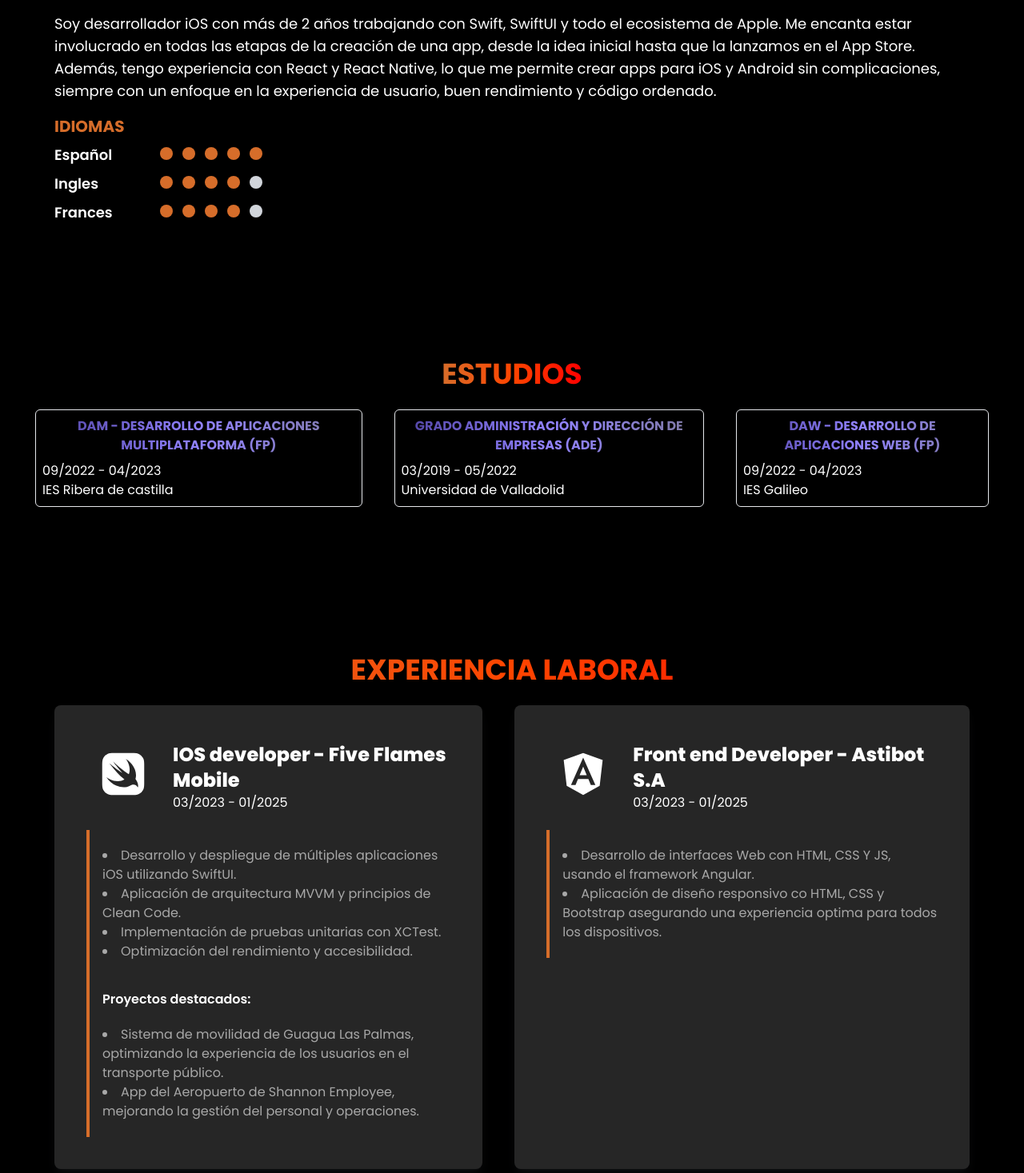
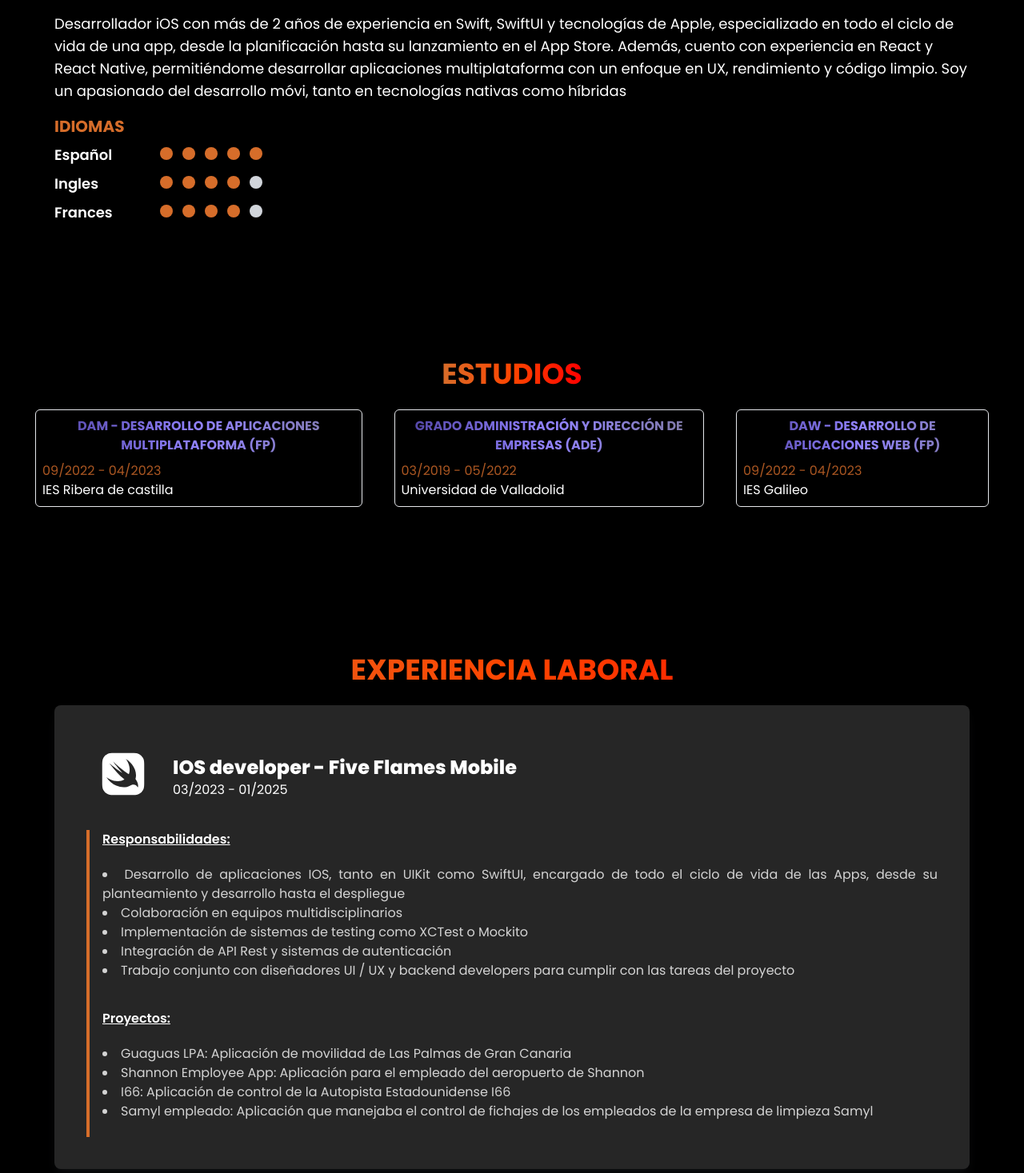
Before and after one commit to pablofu9/lading-page, a React (Vite) app: page / in a window 1280 px wide. Shown: the part 1330-2797 px from the top of the page at 80% size. Built offline with nearby package versions, Linux system fonts and the light colour scheme.

Commit message:
Change work experience display

```diff
--- a/src/components/ExperienceCard.jsx
+++ b/src/components/ExperienceCard.jsx
@@ -10,7 +10,7 @@
   techIcon: TechIconComponent // Nuevo prop para el icono tecnológico
 }) => {
   return (
-    <div className="bg-darkGray shadow-lg rounded-lg p-10 mx-auto w-auto h-auto shadow-gray-500/10">
+    <div className="bg-darkGray shadow-lg rounded-lg p-10 mx-auto w-auto h-auto shadow-gray-500/10 text-justify">
       <div className="flex items-center mb-4">
         {/* Icono tecnológico (si se pasa) */}
         {TechIconComponent && <TechIcon icon={TechIconComponent}/>}
@@ -23,15 +23,17 @@
         </div>
       </div>
       <div className="border-l-4 border-orangeColor pl-4">
-        <ul className="list-disc list-inside text-white/60 py-5">
+      <p className="font-semibold mt-4 underline">Responsabilidades:</p>
+
+        <ul className="list-disc list-inside text-white/80 py-5">
           {description.map((desc, index) => (
             <li key={index}>{desc}</li>
           ))}
         </ul>
         {proyects.length > 0 && (
           <>
-            <p className="font-semibold mt-4">Proyectos destacados:</p>
-            <ul className="list-disc list-inside text-white/60 py-5">
+            <p className="font-semibold mt-4 underline">Proyectos:</p>
+            <ul className="list-disc list-inside text-white/80 py-5 ">
               {proyects.map((project, index) => (
                 <li key={index}>{project}</li>
               ))}
--- a/src/components/WorkExperience.jsx
+++ b/src/components/WorkExperience.jsx
@@ -14,32 +14,35 @@
       className="mt-4 md:mt-4 text-left flex flex-col items-center h-full justify-start py-11 md:py-0"
       id="work"
     >
-      <div className="mt-4 md:mt-4 text-left flex flex-col h-full py-11 md:py-11 px-11">
+      <div className="mt-4 md:mt-4 text-left flex flex-row h-full py-11 md:py-11 px-11">
         <div className="my-auto mx-6">
         <h2 className="text-4xl md:text-4xl font-bold mb-6 uppercase bg-gradient-orange-red bg-clip-text text-transparent text-center">
             Experiencia laboral
           </h2>
-          <div className="flex flex-col sm:flex-row gap-10">
+          <div className="space-y-10">
             <ExperienceCard
               company="Five Flames Mobile"
               job="IOS developer"
               date="03/2023 - 01/2025"
               description={[
-                "Desarrollo y despliegue de múltiples aplicaciones iOS utilizando SwiftUI.",
-                "Aplicación de arquitectura MVVM y principios de Clean Code.",
-                "Implementación de pruebas unitarias con XCTest.",
-                "Optimización del rendimiento y accesibilidad.",
+                "Desarrollo de aplicaciones IOS, tanto en UIKit como SwiftUI, encargado de todo el ciclo de vida de las Apps, desde su planteamiento y desarrollo hasta el despliegue",
+                "Colaboración en equipos multidisciplinarios",
+                "Implementación de sistemas de testing como XCTest o Mockito",
+                "Integración de API Rest y sistemas de autenticación",
+                "Trabajo conjunto con diseñadores UI / UX y backend developers para cumplir con las tareas del proyecto"
               ]}
               proyects={[
-                "Sistema de movilidad de Guagua Las Palmas, optimizando la experiencia de los usuarios en el transporte público.",
-                "App del Aeropuerto de Shannon Employee, mejorando la gestión del personal y operaciones.",
+                "Guaguas LPA: Aplicación de movilidad de Las Palmas de Gran Canaria",
+                "Shannon Employee App: Aplicación para el empleado del aeropuerto de Shannon",
+                "I66: Aplicación de control de la Autopista Estadounidense I66",
+                "Samyl empleado: Aplicación que manejaba el control de fichajes de los empleados de la empresa de limpieza Samyl"
               ]}
               techIcon={FaSwift}
             />
              <ExperienceCard
               company="Astibot S.A"
               job="Front end Developer"
-              date="03/2023 - 01/2025"
+              date="04/2019 - 11/2019"
               description={[
                 "Desarrollo de interfaces Web con HTML, CSS Y JS, usando el framework Angular.",
                 "Aplicación de diseño responsivo co HTML, CSS y Bootstrap asegurando una experiencia optima para todos los dispositivos.",
--- a/src/components/aboutComponent/AboutUs.jsx
+++ b/src/components/aboutComponent/AboutUs.jsx
@@ -15,20 +15,21 @@
           <p className="text-base lg:text-lg w-full">
             {" "}
             {/* Aquí puedes añadir w-full para asegurar que ocupe todo el ancho */}
-            Soy desarrollador iOS con más de 2 años trabajando con Swift,
-            SwiftUI y todo el ecosistema de Apple. Me encanta estar involucrado
-            en todas las etapas de la creación de una app, desde la idea inicial
-            hasta que la lanzamos en el App Store. Además, tengo experiencia con
-            React y React Native, lo que me permite crear apps para iOS y
-            Android sin complicaciones, siempre con un enfoque en la experiencia
-            de usuario, buen rendimiento y código ordenado.
+            Desarrollador iOS con más de 2 años de experiencia en Swift, SwiftUI
+            y tecnologías de Apple, especializado en todo el ciclo de vida de
+            una app, desde la planificación hasta su lanzamiento en el App
+            Store. Además, cuento con experiencia en React y React Native,
+            permitiéndome desarrollar aplicaciones multiplataforma con un
+            enfoque en UX, rendimiento y código limpio. Soy un apasionado del
+            desarrollo móvi, tanto en tecnologías nativas como híbridas
           </p>
           <div className="flex flex-col pt-4">
-            <h3 className="text-orangeColor text-xl font-bold uppercase">Idiomas</h3>
+            <h3 className="text-orangeColor text-xl font-bold uppercase">
+              Idiomas
+            </h3>
             <LanguageSkill language="Español" level={5} /> {/* Nivel 5 */}
             <LanguageSkill language="Ingles" level={4} /> {/* Nivel 5 */}
             <LanguageSkill language="Frances" level={4} /> {/* Nivel 5 */}
-
           </div>
         </div>
       </div>
--- a/src/components/contact/Contact.jsx
+++ b/src/components/contact/Contact.jsx
@@ -4,6 +4,7 @@
 import { MdOutlinePhone } from "react-icons/md";
 import { TiLocationArrowOutline } from "react-icons/ti";
 import { motion } from "framer-motion";
+
 const Contact = () => {
   const [formData, setFormData] = useState({
     name: "",
@@ -84,7 +85,7 @@
               id="name"
               value={formData.name}
               onChange={handleChange}
-              className="p-3 rounded-lg border border-gray-300 bg-gray-800 text-white focus:outline-none focus:border-purple-500"
+              className="p-3 rounded-lg border border-gray-300 bg-gray-800 text-white focus:outline-none focus:border-orangeColor"
               required
             />
 
@@ -97,7 +98,7 @@
               id="email"
               value={formData.email}
               onChange={handleChange}
-              className="p-3 rounded-lg border border-gray-300 bg-gray-800 text-white focus:outline-none focus:border-purple-500"
+              className="p-3 rounded-lg border border-gray-300 bg-gray-800 text-white focus:outline-none focus:border-orangeColor"
               required
             />
 
@@ -110,7 +111,7 @@
               value={formData.message}
               onChange={handleChange}
               rows="4"
-              className="p-3 rounded-lg border border-gray-300 bg-gray-800 text-white focus:outline-none focus:border-purple-500"
+              className="p-3 rounded-lg border border-gray-300 bg-gray-800 text-white focus:outline-none focus:border-orangeColor"
               required
             ></textarea>
           </div>
--- a/src/components/studies/Studies.jsx
+++ b/src/components/studies/Studies.jsx
@@ -21,21 +21,21 @@
             <h1 className="text-md md:text-md font-bold mb-2 uppercase bg-gradient-blue-purple bg-clip-text text-transparent text-center">
               DAM - Desarrollo de aplicaciones multiplataforma (FP)
             </h1>
-            <span>09/2022 - 04/2023</span>
+            <span className="text-orangeColor/80">09/2022 - 04/2023</span>
             <h2>IES Ribera de castilla</h2>
           </div>
           <div className="border p-2 rounded-md">
             <h1 className="text-md md:text-md font-bold mb-2 uppercase bg-gradient-blue-purple bg-clip-text text-transparent text-center">
               Grado Administración y dirección de empresas (ADE)
             </h1>
-            <span>03/2019 - 05/2022</span>
+            <span className="text-orangeColor/80" >03/2019 - 05/2022</span>
             <h2>Universidad de Valladolid</h2>
           </div>
           <div className="border p-2 rounded-md">
             <h1 className="text-md md:text-md font-bold mb-2 uppercase bg-gradient-blue-purple bg-clip-text text-transparent text-center">
               DAW - Desarrollo de aplicaciones Web (FP)
             </h1>
-            <span>09/2022 - 04/2023</span>
+            <span className="text-orangeColor/80" >09/2022 - 04/2023</span>
             <h2>IES Galileo</h2>
           </div>
         </div>
```
